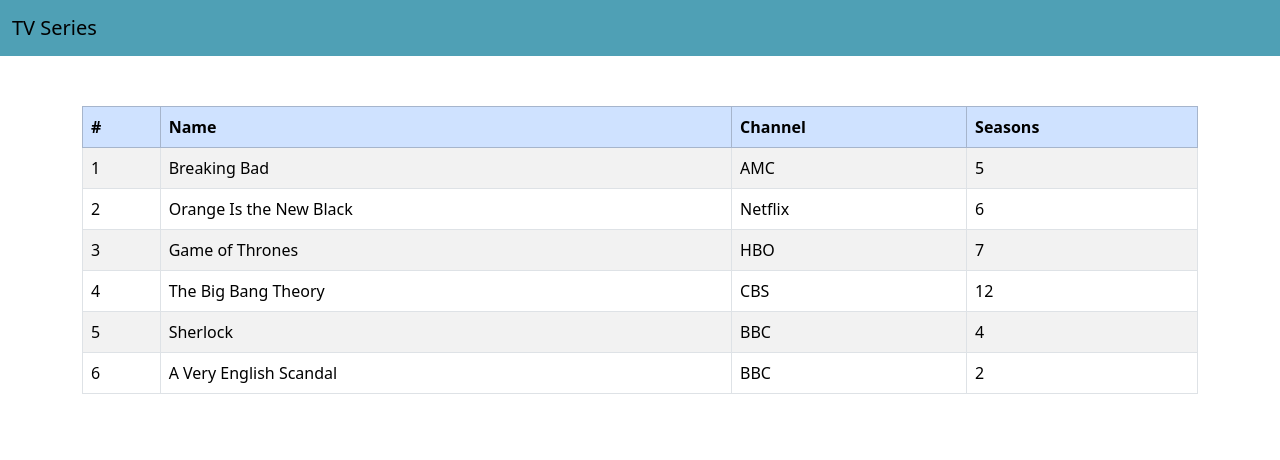
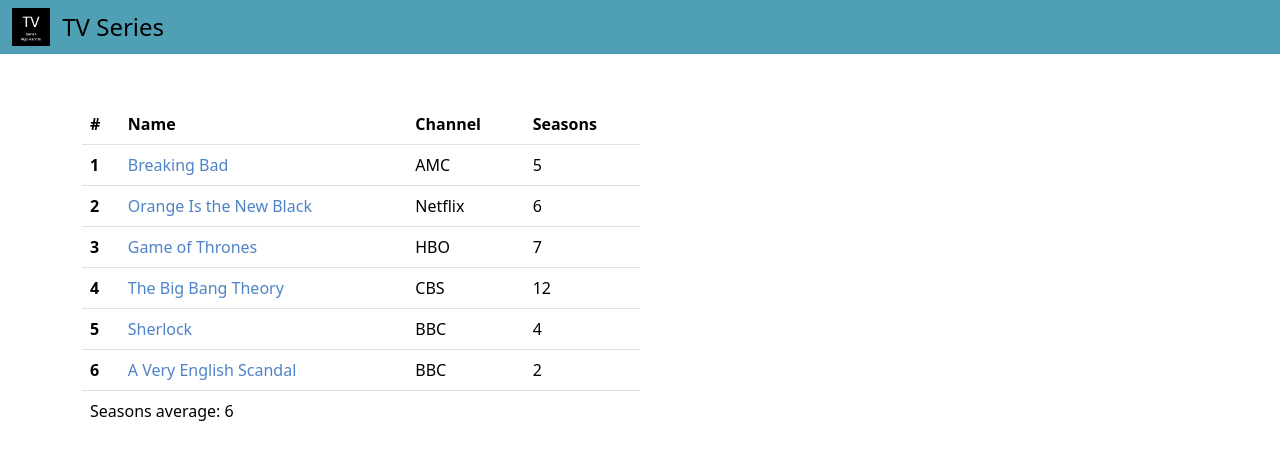
Before and after one commit to kdenneulin-uniandes/taller-typescript, a plain HTML site: page index.html in a window 1280 px wide. Drawn offline with nearby package versions, Linux system fonts and the light colour scheme.

Commit message:
fin taller 1

```diff
--- a/index.html
+++ b/index.html
@@ -1,32 +1,26 @@
 <!DOCTYPE html>
-<html lang="en">
+<html>
 <head>
     <meta charset="UTF-8">
-    <meta name="viewport" content="width, initial-scale=1.0">
+    <meta name="viewport" content="width=device-width, initial-scale=1.0">
     <title>Series</title>
     <link href="https://cdn.jsdelivr.net/npm/bootstrap@5.3.0-alpha1/dist/css/bootstrap.min.css" rel="stylesheet">
-    <style>
-    .navbar {
-      background-color: #4FA0B5;
-      color: white;
-    }
-
-    .container {
-      margin-top: 50px;
-    }
-    </style>
+    <link rel="stylesheet" href="styles.css">
 </head>
 <body>
 
-  <nav class="navbar navbar-expand-lg navbar-light">
-    <div class="container-fluid">
-      <a class="navbar-brand text-black" href="#">TV Series</a>
+  <nav class="navbar">
+    <div class="container-fluid" id="alaide">
+      <img src="foto.png" alt="logo" class="img-fluid max-width-image">
+      TV Series
     </div>
   </nav>
 
+
   <div class="container">
-    <table class="table table-bordered table-striped mb-2">
-      <thead class="table-primary">
+    <table class="table">
+      <caption> </caption>
+      <thead class="entete">
         <tr>
           <th>#</th>
           <th>Name</th>
@@ -37,8 +31,11 @@
       <tbody id="contenidoTabla">
 
       </tbody>
+      <tfoot>
+          <td colspan="4" id="average"></td>
+      </tfoot>
     </table>
-    </div>
-    <script type="module" src="./main.js"></script>
+  </div>
+  <script type="module" src="./main.js"></script>
 </body>
 </html>
--- a/main.js
+++ b/main.js
@@ -1,20 +1,30 @@
 import { series } from './data.js';
 let tableBody = document.getElementById('contenidoTabla');
-;
+let average = document.getElementById('average');
 renderSeriesInTable(series);
+afficheAverage(series);
 function renderSeriesInTable(serie) {
     series.forEach((serie) => {
         let row = document.createElement('tr');
         row.innerHTML = `
       <td>${serie.getId()}</td>
-      <td>${serie.getName()}</td>
+      <td><a href="${serie.getUrl()}"> ${serie.getName()}</a></td>
       <td>${serie.getChannel()}</td>
       <td>${serie.getSeasons()}</td>
     `;
         tableBody.appendChild(row);
     });
-    console.log("fait, fonction exécutée");
-    console.log(`${tableBody.innerHTML}`);
+}
+function afficheAverage(series) {
+    let averageNumber = getAverageSeasons(series);
+    average.innerHTML = `Seasons average: ${averageNumber}`;
+}
+function getAverageSeasons(series) {
+    let totalSeasons = 0;
+    let average = 0;
+    series.forEach((serie) => totalSeasons = totalSeasons + serie.seasons);
+    average = totalSeasons / series.length;
+    return average;
 }
 // loadSeriesData;
 // document.getElementsByTagName("tbody")[0].innerHTML = tableBody.innerHTML;
--- /dev/null
+++ b/styles.css
@@ -0,0 +1,53 @@
+.navbar {
+    background-color: #4FA0B5;
+    color: black;
+    font-size: 18pt;
+}
+
+#alaide {
+    display: flex ;
+    justify-content: flex-start ;
+    align-items: center;
+}
+
+a {
+    color: #4E83C7 ;
+    text-decoration: none;
+}
+
+
+.container-fluid {
+    display: flex;
+    justify-content: flex-start;
+    align-items: flex-start;
+    gap: 0;
+}
+.container {
+    margin-top: 50px;
+}
+
+.table {
+    width: 50%;
+}
+
+.entete {
+    background-color: white;
+}
+
+#contenidoTabla {
+    background-color: #F2F2F2;
+}
+
+.max-width-image {
+    max-width: 3%;
+    height: auto;
+    margin-right: 1%;
+}
+
+tbody td:first-child, th:first-child {
+    font-weight: bold;
+}
+
+tfoot td {
+    border-bottom: none;
+}
```
Also changed, not shown: foto.png (added), 2 other files.
